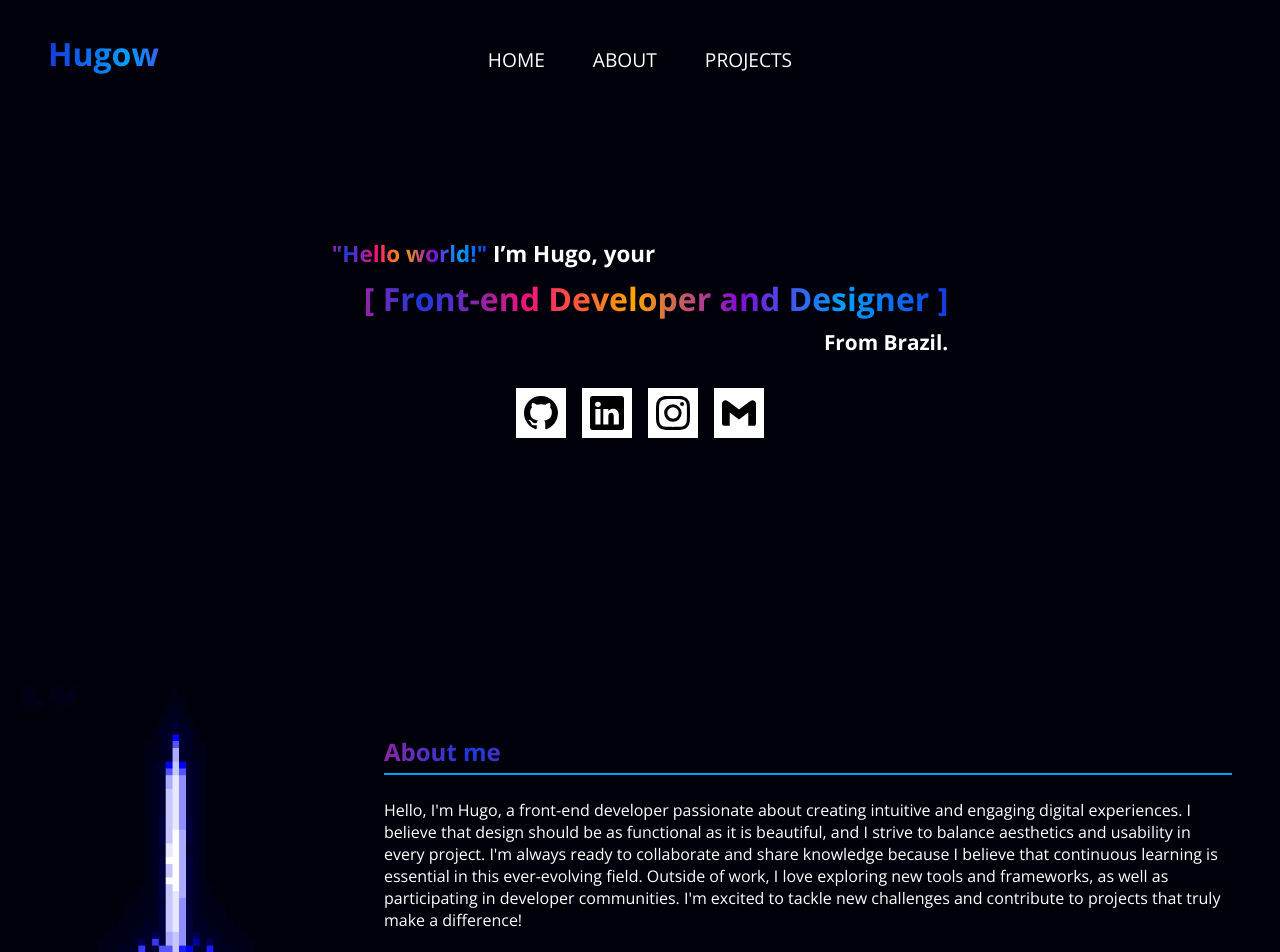
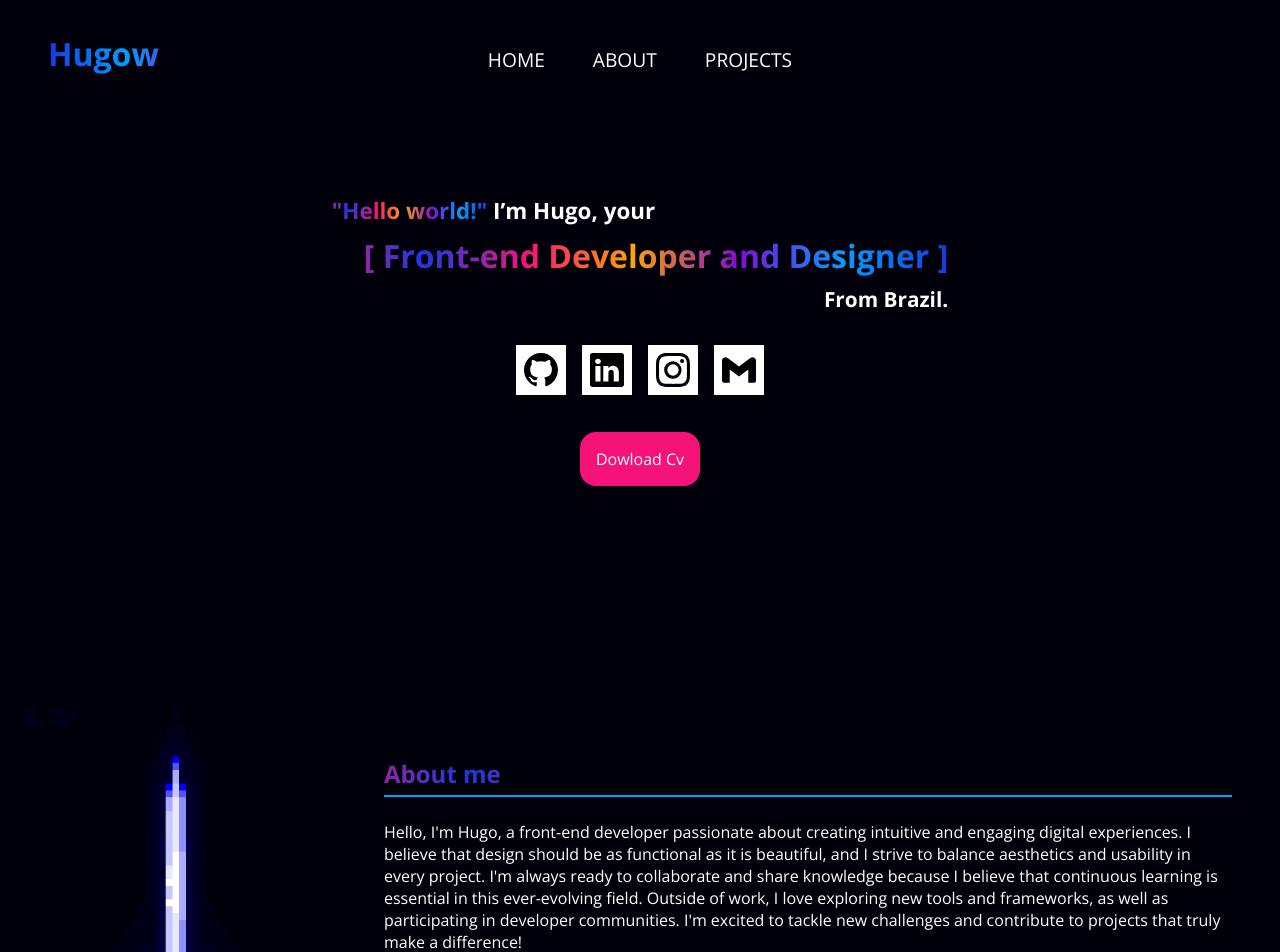
Before and after one commit to Hugodelelis/portfolio, an Angular app: page / in a window 1280 px wide. Shown: the top 952 px of the page. Built offline with nearby package versions, Linux system fonts and the light colour scheme.

Commit message:
test responsive

```diff
--- a/src/app/modules/components/about/about.component.scss
+++ b/src/app/modules/components/about/about.component.scss
@@ -1,6 +1,6 @@
 :host {
     #about {
-        min-height: 50vh;
+        min-height: 60vh;
         background-color: var(--black-020);
         display: flex;
         justify-content: center;
--- a/src/app/modules/components/footer/footer.component.scss
+++ b/src/app/modules/components/footer/footer.component.scss
@@ -1,6 +1,7 @@
 :host {
     footer {
         padding: 1em;
+        margin-top: 5em;
         display: flex;
         justify-content: center;
         align-items: center;
--- a/src/app/modules/components/home/home.component.html
+++ b/src/app/modules/components/home/home.component.html
@@ -11,4 +11,5 @@
         <a href=""><img src="assets/icons/instagram.svg" alt="instagram"></a>
         <a href=""><img src="assets/icons/gmail.svg" alt="gmail"></a>
     </div>
+    <a href="" class="cv">Dowload Cv</a>
 </section>
--- a/src/app/modules/components/home/home.component.scss
+++ b/src/app/modules/components/home/home.component.scss
@@ -68,6 +68,18 @@
                 }
             }
         }
+
+        .cv {
+            padding: 1em;
+            border-radius: 1em;
+            background-color: var(--color-core-2);
+            color: var(--white-010);
+            transition: 0.4s all ease;
+
+            &:hover {
+                background-color: var(--color-core-1);
+            }
+        }
     }
 
     @media(max-width: 920px) {
--- a/src/scss/base/_reset.scss
+++ b/src/scss/base/_reset.scss
@@ -10,6 +10,7 @@ html {
 
 body {
     font-family: "Open Sans", sans-serif;
+    background-color: var(--black-010);
 }
 
 ul {
```
